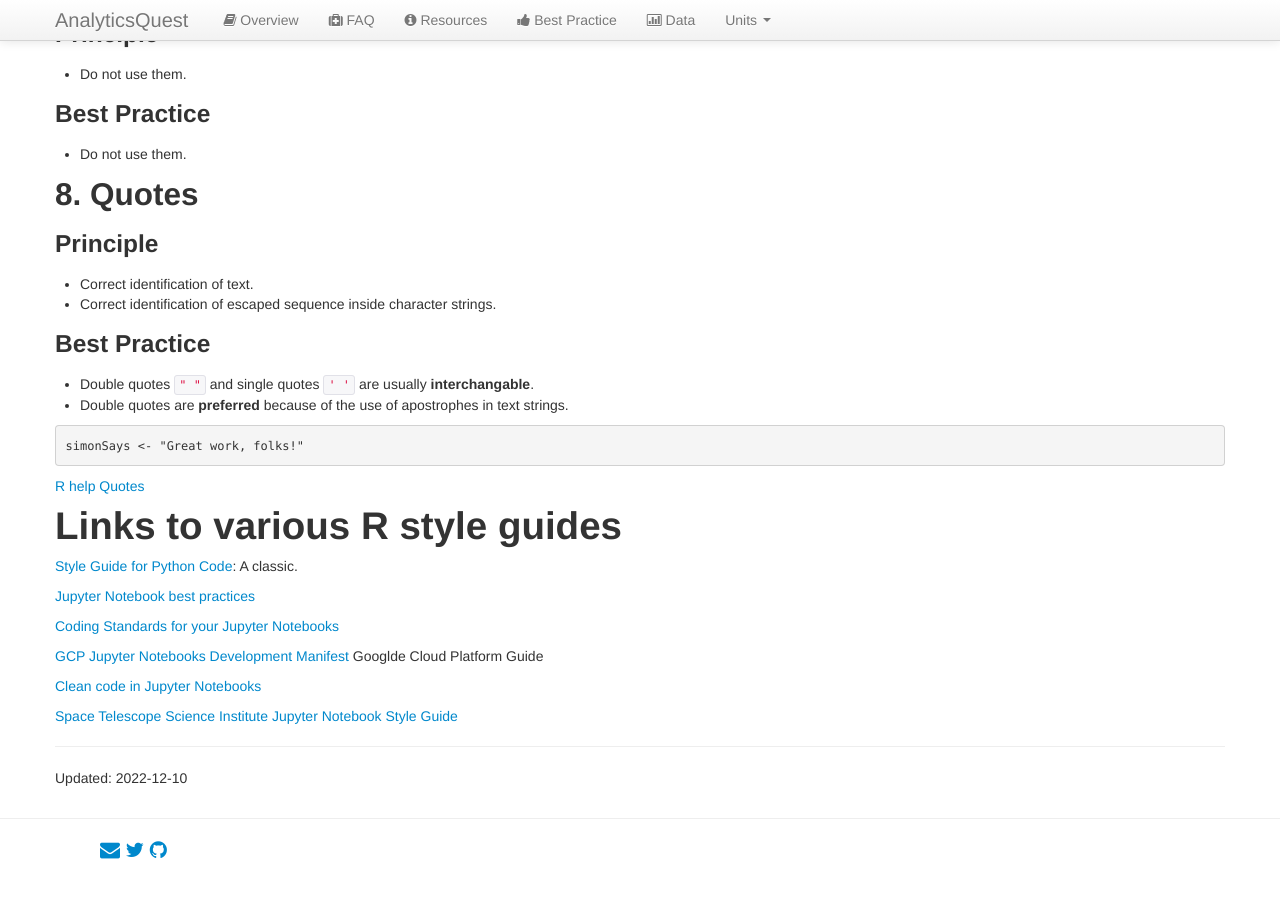
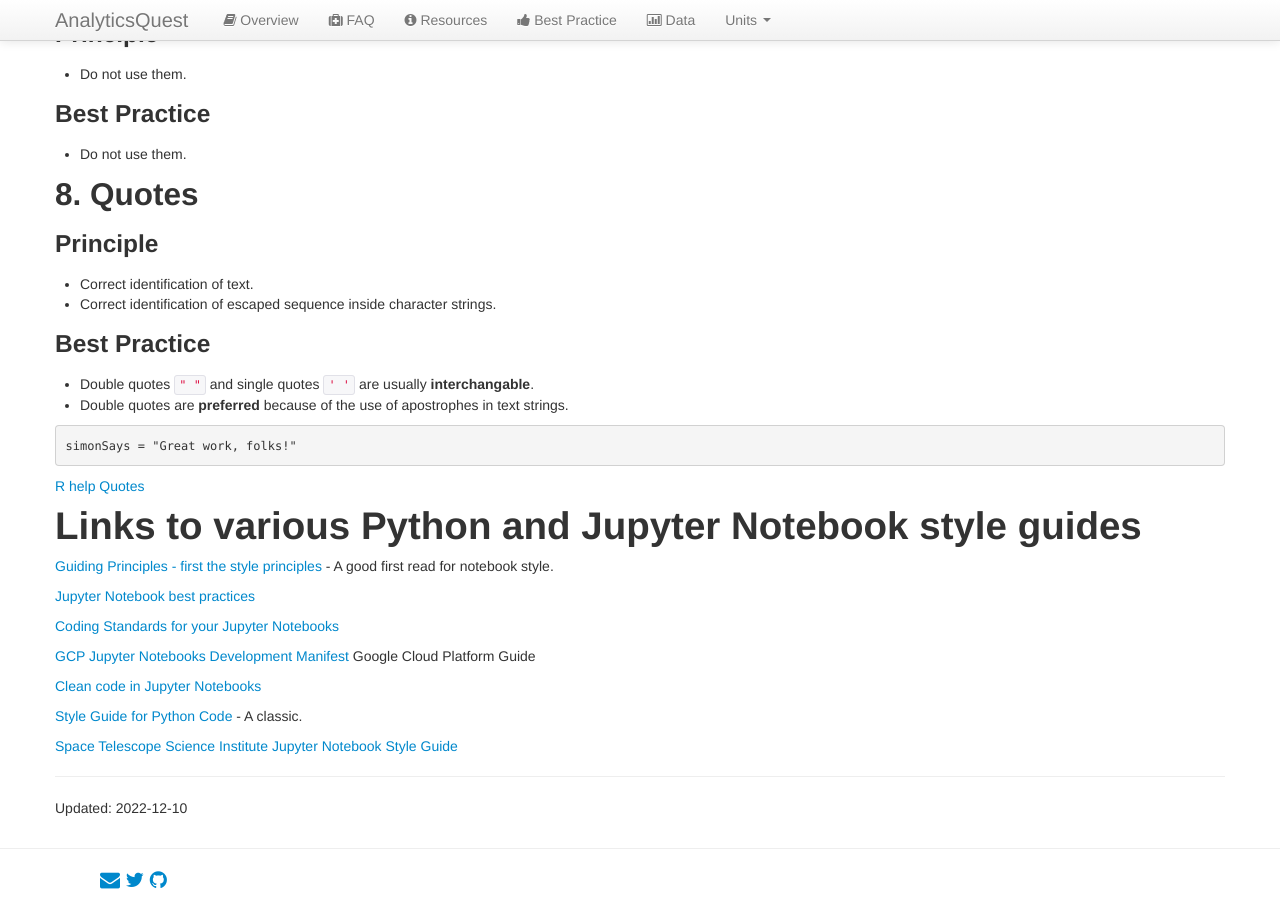
Before and after one commit to analyticsquest/analyticsquest.github.io, a Jekyll site: the page built from best/code-style.md, in a window 1280 px wide and 900 px high, scrolled down 5036 px. Built offline with Jekyll 4.4.1, drawn with Linux system fonts in a browser that asks for light colours; our own code applies the rules of GitHub Pages for plain Markdown files; before the commit the page ends 5906 px from its top, so only the background shows below that.

Commit message:
Update code-style.md

````diff
--- a/best/code-style.md
+++ b/best/code-style.md
@@ -290,7 +290,7 @@ See [here](https://stackoverflow.com/questions/1741820/what-are-the-differences-
 - Double quotes are **preferred** because of the use of apostrophes in text strings.
 
 ```
-simonSays <- "Great work, folks!"
+simonSays = "Great work, folks!"
 ```
 
 [R help Quotes](https://stat.ethz.ch/R-manual/R-devel/library/base/html/Quotes.html)
@@ -298,17 +298,19 @@ simonSays <- "Great work, folks!"
 
 
 
-# Links to various R style guides
+# Links to various Python and Jupyter Notebook style guides
 
-[Style Guide for Python Code](https://peps.python.org/pep-0008/): A classic.
+[Guiding Principles - first the style principles](https://explog.in/notes/nbstyle.html) - A good first read for notebook style.
 
 [Jupyter Notebook best practices](https://towardsdatascience.com/jupyter-notebook-best-practices-f430a6ba8c69)
 
 [Coding Standards for your Jupyter Notebooks](https://medium.com/@atma_mani/coding-standards-for-your-jupyter-notebooks-f4e2af7db3a9)
 
-[GCP Jupyter Notebooks Development Manifest](https://cloud.google.com/blog/products/ai-machine-learning/best-practices-that-can-improve-the-life-of-any-developer-using-jupyter-notebooks) Googlde Cloud Platform Guide
+[GCP Jupyter Notebooks Development Manifest](https://cloud.google.com/blog/products/ai-machine-learning/best-practices-that-can-improve-the-life-of-any-developer-using-jupyter-notebooks) Google Cloud Platform Guide
 
 [Clean code in Jupyter Notebooks](https://www.slideshare.net/katenerush/clean-code-in-jupyter-notebooks)
+
+[Style Guide for Python Code](https://peps.python.org/pep-0008/) - A classic.
 
 [Space Telescope Science Institute Jupyter Notebook Style Guide](https://github.com/spacetelescope/style-guides/blob/master/guides/jupyter-notebooks.md)
 
````
